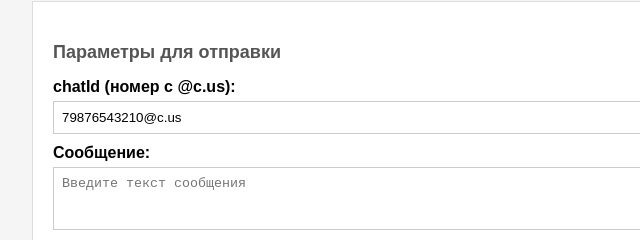
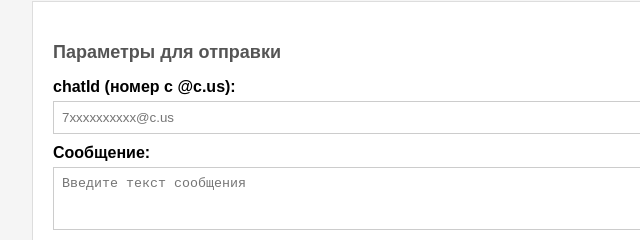
Before and after one commit to 1empty1/green-api-test, a plain HTML site: page index.html in a window 1280 px wide. Shown: the part 371-611 px from the top of the page, 208-848 px from the left. Drawn offline with Linux system fonts and the light colour scheme.

Commit message:
Тестовое задание

```diff
--- a/index.html
+++ b/index.html
@@ -125,7 +125,7 @@
     <div class="section">
         <h2>Параметры для отправки</h2>
         <label for="chatId">chatId (номер с @c.us):</label>
-        <input type="text" id="chatId" placeholder="79876543210@c.us" value="79876543210@c.us">
+        <input type="text" id="chatId" placeholder="7xxxxxxxxxx@c.us">
 
         <label for="message">Сообщение:</label>
         <textarea id="message" rows="3" placeholder="Введите текст сообщения"></textarea>
```
Also changed, not shown: 1 other file.
